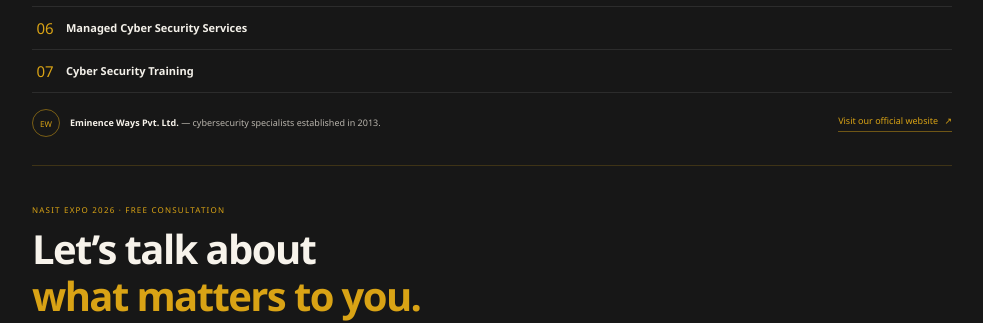
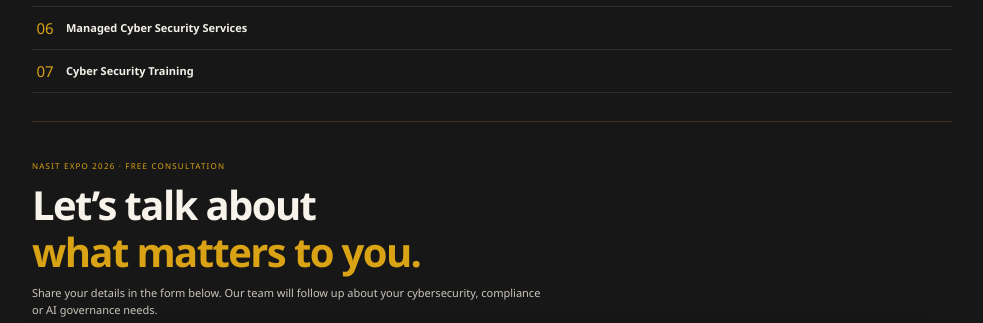
Before and after one commit to adu-upreti/NASIT-Expo-2026, a plain HTML site: page index.html in a window 1280 px wide. Shown: the part 912-1235 px from the top of the page, without its empty margins (148-1131 px from the left). Drawn offline with Linux system fonts and the light colour scheme.

Commit message:
Remove credibility section from index.html
Removed company credibility section from the HTML.

```diff
--- a/index.html
+++ b/index.html
@@ -41,7 +41,6 @@
         <li><span class="service-symbol">06</span><span><b>Managed Cyber Security Services</b></span></li>
         <li><span class="service-symbol">07</span><span><b>Cyber Security Training</b></span></li>
       </ul>
-      <div class="credibility"><span class="cred-mark" aria-hidden="true">EW</span><p><b>Eminence Ways Pvt. Ltd.</b> — cybersecurity specialists established in 2013.</p><a href="https://www.eminenceways.com/" target="_blank" rel="noopener">Visit our official website <span aria-hidden="true">↗</span></a></div>
     </section>
 
     <section class="consultation" id="consultation" aria-labelledby="consultation-title">
```
